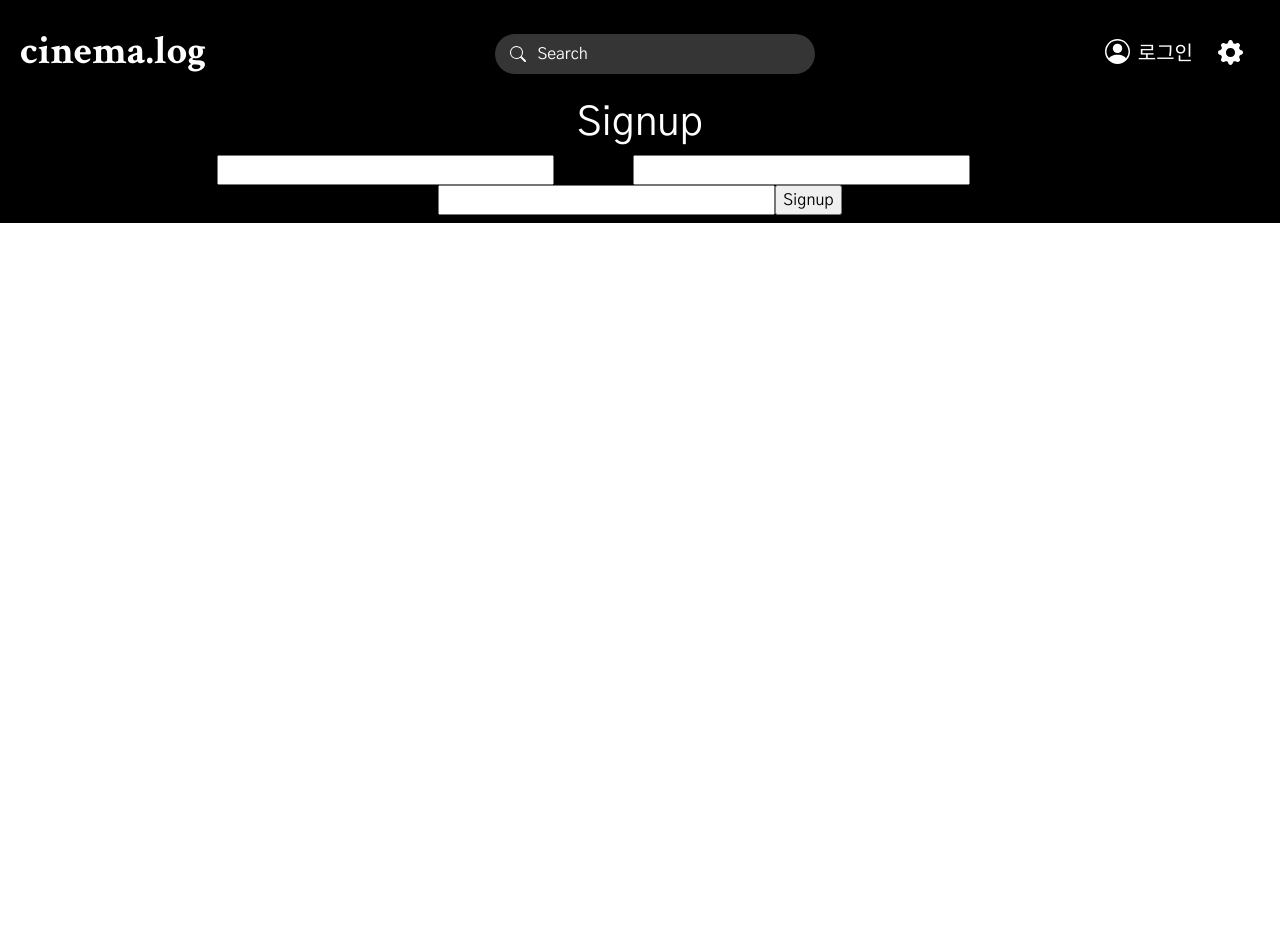
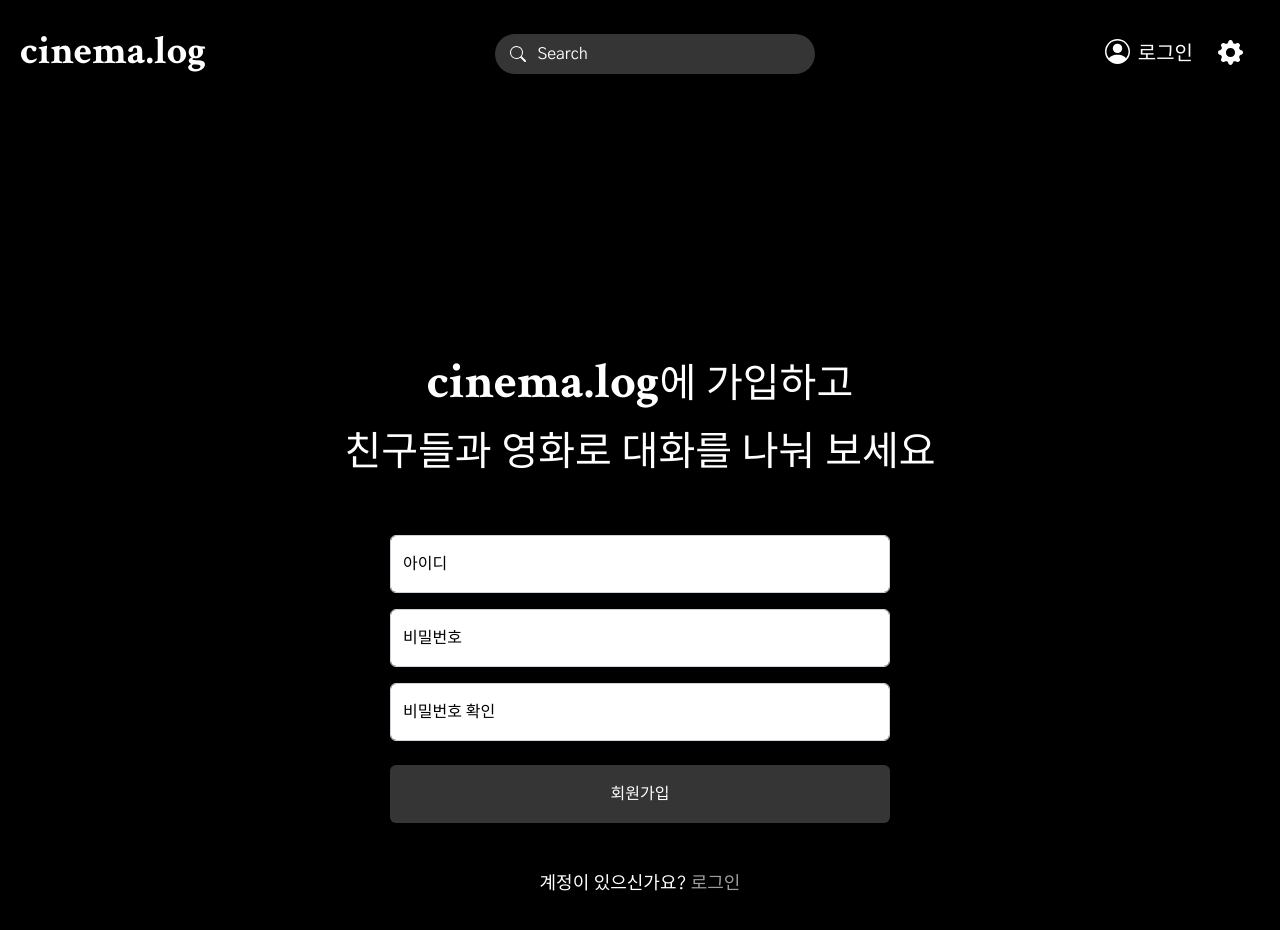
Before and after one commit to nayeonkinn/DORAZI, a Vue app in the folder final-pjt-front/frontserver/: page /accounts/signup in a window 1280 px wide. Shown: the top 930 px of the page. Before the commit the page ends 800 px from the top, so only its background shows below. Built offline with nearby package versions, Linux system fonts and the light colour scheme.

Commit message:
Feat: 회원가입 페이지 css 적용

```diff
--- a/final-pjt-front/frontserver/src/views/accounts/LoginView.vue
+++ b/final-pjt-front/frontserver/src/views/accounts/LoginView.vue
@@ -1,7 +1,7 @@
 <template>
   <div class="container" style="min-height: 100vh">
     <h1 class="mb-5" style="margin-top: 270px;">
-      로그인하고 친구들과 <span style="color: rgb(255, 200, 47)">영화</span>로 대화를 나눠 보세요
+      로그인하고 친구들과 영화로 대화를 나눠 보세요
     </h1>
     <div class="d-flex justify-content-center align-items-center">
       <img
@@ -36,7 +36,7 @@
             <button id="loginBtn" class="btn">로그인</button>
           </div>
         </form>
-        <p style="font-size: 18px">
+        <p style="font-size: 18px" class="mt-5">
           계정이 없으신가요?
           <router-link id="toSignup" :to="{ name: 'SignupView' }"
             >회원가입</router-link
--- a/final-pjt-front/frontserver/src/views/accounts/SignupView.vue
+++ b/final-pjt-front/frontserver/src/views/accounts/SignupView.vue
@@ -1,18 +1,54 @@
 <template>
-  <div>
-    <h1>Signup</h1>
-    <form @submit.prevent="signup">
-      <label for="username">username : </label>
-      <input type="text" id="username" v-model.trim="username" />
-
-      <label for="password1">password : </label>
-      <input type="password" id="password1" v-model.trim="password1" />
-
-      <label for="password2">password confirmation : </label>
-      <input type="password" id="password2" v-model.trim="password2" />
-
-      <input type="submit" value="Signup" />
-    </form>
+  <div class="container" style="min-height: 100vh">
+    <h1 class="mb-5" style="margin-top: 250px; line-height: 170%">
+      <span class="logoFont">cinema.log</span>에 가입하고<br />친구들과 영화로
+      대화를 나눠 보세요
+    </h1>
+    <div class="d-flex justify-content-center align-items-center">
+      <div id="signupForm" style="width: 500px">
+        <form @submit.prevent="signup" class="mb-5">
+          <div class="form-floating mb-3">
+            <input
+              v-model.trim="username"
+              type="text"
+              class="form-control"
+              id="floatingInput"
+              placeholder="아이디"
+            />
+            <label for="floatingInput">아이디</label>
+          </div>
+          <div class="form-floating mb-3">
+            <input
+              v-model.trim="password1"
+              type="password"
+              class="form-control"
+              id="floatingPassword"
+              placeholder="비밀번호"
+            />
+            <label for="floatingPassword">비밀번호</label>
+          </div>
+          <div class="form-floating mb-4">
+            <input
+              v-model.trim="password2"
+              type="password"
+              class="form-control"
+              id="floatingPassword"
+              placeholder="비밀번호 확인"
+            />
+            <label for="floatingPassword">비밀번호 확인</label>
+          </div>
+          <div class="d-grid gap-2 mb-4">
+            <button id="signupBtn" class="btn">회원가입</button>
+          </div>
+        </form>
+        <p style="font-size: 18px">
+          계정이 있으신가요?
+          <router-link id="toLogin" :to="{ name: 'LoginView' }"
+            >로그인</router-link
+          >
+        </p>
+      </div>
+    </div>
   </div>
 </template>
 
@@ -57,4 +93,23 @@ export default {
 </script>
 
 <style>
+@import url("https://fonts.googleapis.com/css2?family=Crimson+Text:wght@700&family=Gothic+A1&family=Noto+Sans+KR&display=swap");
+
+.logoFont {
+  font-family: "Crimson Text", serif;
+  font-size: 50px;
+  /* color: rgb(255, 200, 47) */
+}
+
+#signupBtn {
+  height: 58px;
+  color: white;
+  background-color: rgb(53, 53, 53);
+  z-index: 1;
+}
+
+#toLogin {
+  color: rgb(158, 158, 158);
+  text-decoration: none;
+}
 </style>
```
